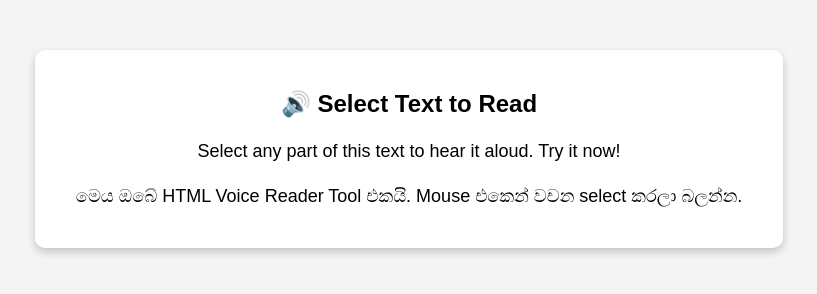
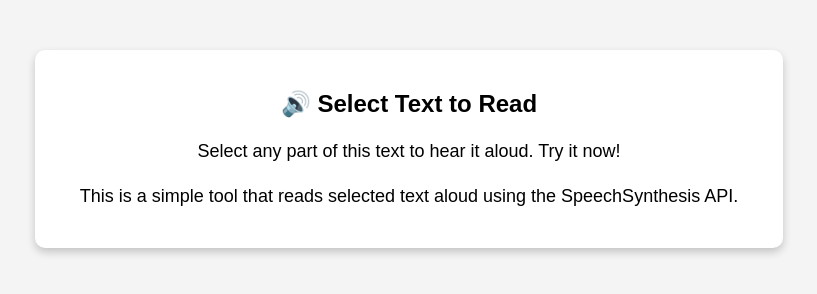
Before and after one commit to janithsuraweera/Auto-text-to-voice-reader, a plain HTML site: page index.html in a window 1280 px wide. Shown: the whole page, without its empty margins (231-1048 px from the left). Drawn offline with Linux system fonts and the light colour scheme.

Commit message:
Update index.html
Co-Authored-By: janithsuraweera1 <189157515+janithsuraweera1@users.noreply.github.com>

```diff
--- a/index.html
+++ b/index.html
@@ -11,7 +11,7 @@
     <div class="container">
         <h2>🔊 Select Text to Read</h2>
         <p>Select any part of this text to hear it aloud. Try it now!</p>
-        <p>මෙය ඔබේ HTML Voice Reader Tool එකයි. Mouse එකෙන් වචන select කරලා බලන්න.</p>
+        <p>This is a simple tool that reads selected text aloud using the SpeechSynthesis API.</p>
     </div>
 
     <script src="script.js"></script>
```
